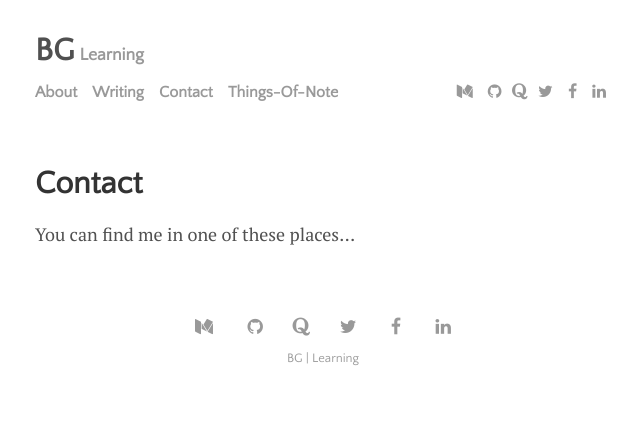
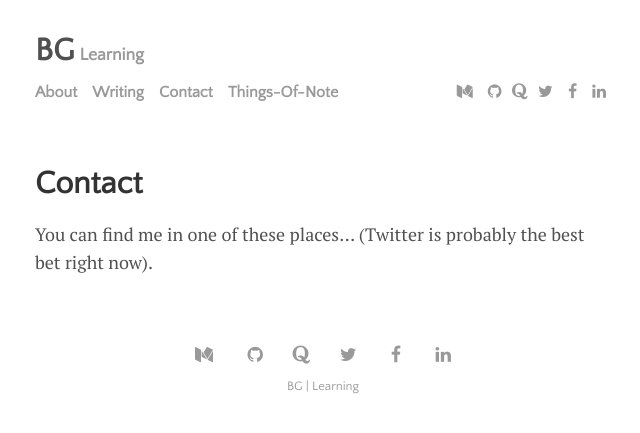
Before and after one commit to bglearning/bglearning.github.io, a Jekyll site: the page built from menu/contact.md, in a window 1280 px wide. Shown: the top 433 px of the page, without its empty margins (317-957 px from the left). Built offline with Jekyll 4.4.1, drawn with Linux system fonts in a browser that asks for light colours.

Commit message:
Update contact page with a note on Twitter

```diff
--- a/menu/contact.md
+++ b/menu/contact.md
@@ -3,4 +3,4 @@ layout: page
 title: Contact
 ---
 
-You can find me in one of these places...
+You can find me in one of these places... (Twitter is probably the best bet right now).
```
